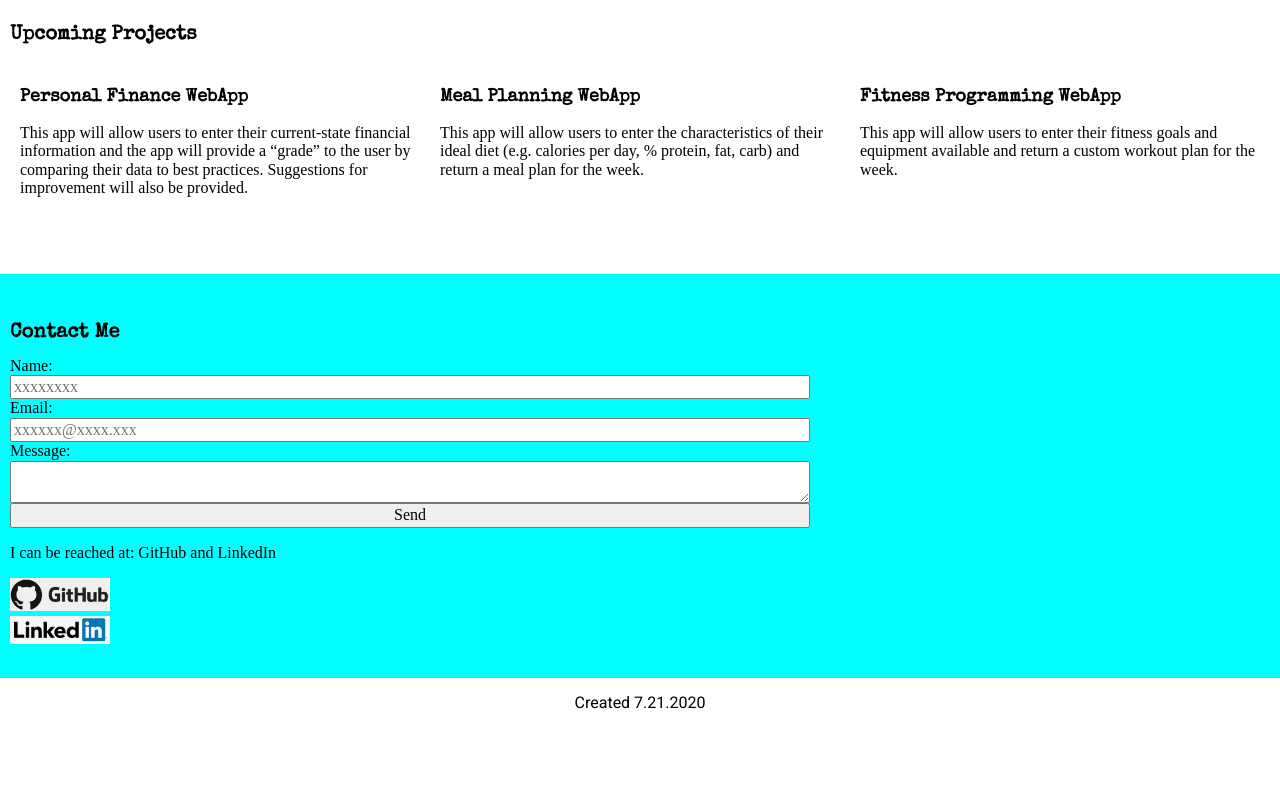
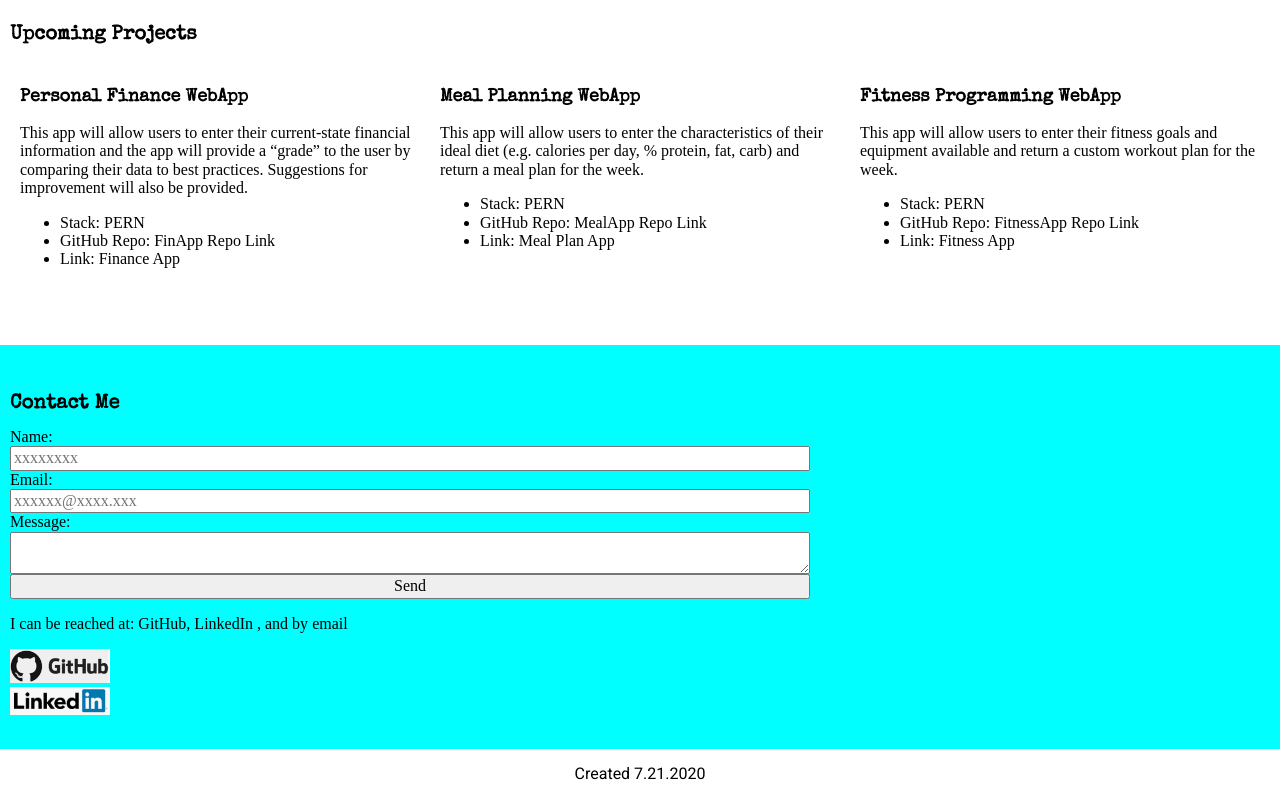
Before and after one commit to Andre3002/2-Flexbox-Intro, a plain HTML site: page index.html in a window 1280 px wide. Shown: the part 908-1708 px from the top of the page. Before the commit the page ends 1637 px from the top, so only its background shows below. Drawn offline with nearby package versions, Linux system fonts and the light colour scheme.

Commit message:
added sample content

```diff
--- a/index.html
+++ b/index.html
@@ -84,18 +84,36 @@
                     <p>This app will allow users to enter their current-state financial information and the app will
                         provide a “grade” to the user by comparing their data to best practices. Suggestions for
                         improvement will also be provided.</p>
+                    <ul>
+                        <li>Stack: <a href="https://medium.com/tech-iiitg/pern-stack-and-its-deployment-488e01b209a" target="_blank">
+                                PERN</a> </li>
+                        <li>GitHub Repo: <a href="#" target="_blank">FinApp Repo Link</a></li>
+                        <li>Link: <a href="#" target="_blank"> Finance App</a></li>
+                    </ul>
                 </div>
 
                 <div class="item">
                     <h3>Meal Planning WebApp</h3>
                     <p>This app will allow users to enter the characteristics of their ideal diet (e.g. calories per
                         day, % protein, fat, carb) and return a meal plan for the week.</p>
+                    <ul>
+                        <li>Stack: <a href="https://medium.com/tech-iiitg/pern-stack-and-its-deployment-488e01b209a" target="_blank">
+                                PERN</a> </li>
+                        <li>GitHub Repo: <a href="#" target="_blank">MealApp Repo Link</a></li>
+                        <li>Link: <a href="#" target="_blank"> Meal Plan App</a></li>
+                    </ul>
                 </div>
 
                 <div class="item">
                     <h3>Fitness Programming WebApp</h3>
                     <p>This app will allow users to enter their fitness goals and equipment available and return a
                         custom workout plan for the week.</p>
+                    <ul>
+                        <li>Stack: <a href="https://medium.com/tech-iiitg/pern-stack-and-its-deployment-488e01b209a" target="_blank">
+                                PERN</a> </li>
+                        <li>GitHub Repo: <a href="#" target="_blank">FitnessApp Repo Link</a></li>
+                        <li>Link: <a href="#" target="_blank"> Fitness App</a></li>
+                    </ul>
                 </div>
 
             </div>
@@ -121,8 +139,8 @@
 
 
             <p> I can be reached at: <a href="https://github.com/AndreTheDeveloper">
-                    GitHub</a> and <a href="https://www.linkedin.com/in/andrefowlkes/">
-                    LinkedIn </a></p>
+                    GitHub</a>, <a href="https://www.linkedin.com/in/andrefowlkes/">
+                    LinkedIn </a>, and by <a href="mailto: afowlk1@hotmail.com">email</a></p>
             <a href="https://github.com/AndreTheDeveloper">
                 <img src="images/GitHub-Logo.PNG" width="100" alt="GitHub Link">
             </a>
--- a/style.css
+++ b/style.css
@@ -101,7 +101,7 @@ a:link {
 }
 
 a:visited {
-    color:whitesmoke;
+    color: lightblue;
 }
 
 a:hover {
```
